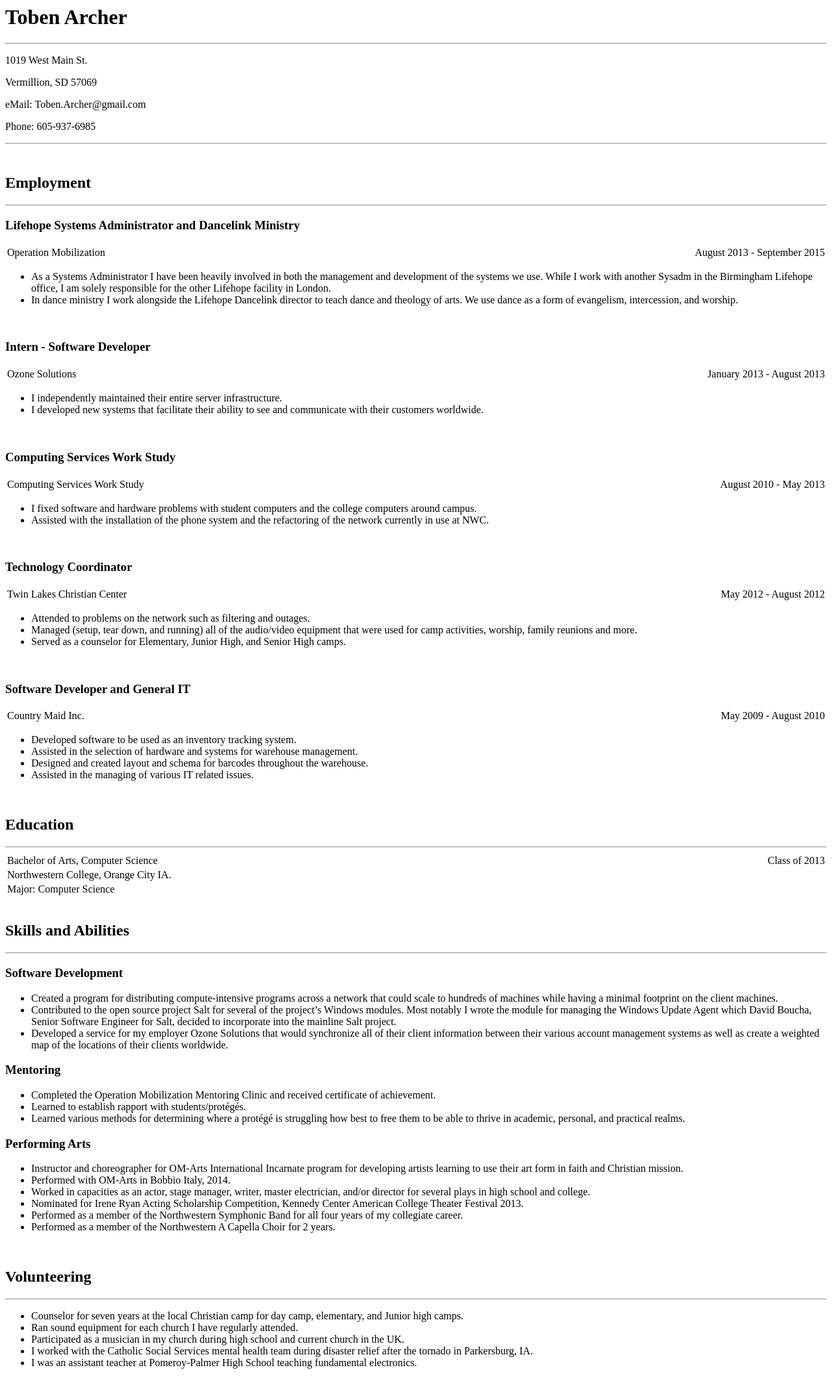
After one commit to Narcolapser/studiosleepygiraffe, a Flask app: page /about/resume in a window 1280 px wide. The commit adds this page. Shown: the whole page at 65% size. Run offline with Flask 2, Linux system fonts and the light colour scheme; some libraries are stand-ins or nearby versions.

Commit message:
Resume is now available, but needs some love.
I've added a resume feature to my website. Like everything it is
data driven. I have a template for the skeleton of the resume but
a JSON file is loaded that populates it with data. This commit is
just a basic setup. I've copied in all of my information from my
previous resume into the json file and formated it in a similar
way. Honestly it looks somewhere between crap and bland. But it's a
first step. Now that I've got the skeleton and data there I will
clean up the template to make it look nicer and update the info
in resume.json to be more accurate of recent developments.

```diff
--- a/studiosleepygiraffe/__init__.py
+++ b/studiosleepygiraffe/__init__.py
@@ -86,6 +86,22 @@
 @app.route("/about")
 def about():
 	return render_template('about.html')
+
+@app.route("/about/resume")
+def resumeHTML():
+	return resume()
+
+@app.route("/about/resume.pdf")
+def resumePDF():
+	template = resume()
+	pdf = StringIO()
+	pisa.CreatePDF(StringIO(template.encode('utf-8')),pdf)
+	pdf.seek(0)
+	return send_file(pdf,attachment_filename="Toben_Archer.pdf",mimetype='application/pdf')
+
+def resume():
+	resume_json = json.load(open(APP_ROOT + "resources/resume.json"))
+	return render_template('resume.html',resume=resume_json)
 
 @app.route("/blog")
 def blog():
--- /dev/null
+++ b/studiosleepygiraffe/resources/resume.json
@@ -0,0 +1,96 @@
+{
+	"employment":
+	[
+		{
+			"dates":"August 2013 - September 2015",
+			"org":"Operation Mobilization",
+			"title":"Lifehope Systems Administrator and Dancelink Ministry",
+			"responsibilities":
+			[
+				"As a Systems Administrator I have been heavily involved in both the management and development of the systems we use. While I work with another Sysadm in the Birmingham Lifehope office, I am solely responsible for the other Lifehope facility in London.",
+				"In dance ministry I work alongside the Lifehope Dancelink director to teach dance and theology of arts. We use dance as a form of evangelism, intercession, and worship."
+			]
+		},
+		{
+			"dates":"January 2013 - August 2013",
+			"org":"Ozone Solutions",
+			"title":"Intern - Software Developer",
+			"responsibilities":
+			[
+				"I independently maintained their entire server infrastructure.",
+				"I developed new systems that facilitate their ability to see and communicate with their customers worldwide."
+			]
+		},
+		{
+			"dates":"August 2010 - May 2013",
+			"org":"Computing Services Work Study",
+			"title":"Computing Services Work Study",
+			"responsibilities":
+			[
+				"I fixed software and hardware problems with student computers and the college computers around campus.",
+				"Assisted with the installation of the phone system and the refactoring of the network currently in use at NWC."
+			]
+		},
+		{
+			"dates":"May 2012 - August 2012",
+			"org":"Twin Lakes Christian Center",
+			"title":"Technology Coordinator",
+			"responsibilities":
+			[
+				"Attended to problems on the network such as filtering and outages.",
+				"Managed (setup, tear down, and running) all of the audio/video equipment that were used for camp activities, worship, family reunions and more.",
+				"Served as a counselor for Elementary, Junior High, and Senior High camps."
+			]
+		},
+		{
+			"dates":"May 2009 - August 2010",
+			"org":"Country Maid Inc.",
+			"title":"Software Developer and General IT",
+			"responsibilities":
+			[
+				"Developed software to be used as an inventory tracking system.",
+				"Assisted in the selection of hardware and systems for warehouse management.",
+				"Designed and created layout and schema for barcodes throughout the warehouse.",
+				"Assisted in the managing of various IT related issues."
+			]
+		}
+	],
+	"skills":
+	[
+		{
+			"title":"Software Development",
+			"content":[
+				"Created a program for distributing compute-intensive programs across a network that could scale to hundreds of machines while having a minimal footprint on the client machines.",
+				"Contributed to the open source project Salt for several of the project’s Windows modules. Most notably I wrote the module for managing the Windows Update Agent which David Boucha, Senior Software Engineer for Salt, decided to incorporate into the mainline Salt project.",
+				"Developed a service for my employer Ozone Solutions that would synchronize all of their client information between their various account management systems as well as create a weighted map of the locations of their clients worldwide."
+			]
+		},
+		{
+			"title":"Mentoring",
+			"content":[
+				"Completed the Operation Mobilization Mentoring Clinic and received certificate of achievement.",
+				"Learned to establish rapport with students/protégés.",
+				"Learned various methods for determining where a protégé is struggling how best to free them to be able to thrive in academic, personal, and practical realms."
+			]
+		},
+		{
+			"title":"Performing Arts",
+			"content":[
+				"Instructor and choreographer for OM-Arts International Incarnate program for developing artists learning to use their art form in faith and Christian mission.",
+				"Performed with OM-Arts in Bobbio Italy, 2014.",
+				"Worked in capacities as an actor, stage manager, writer, master electrician, and/or director for several plays in high school and college.",
+				"Nominated for Irene Ryan Acting Scholarship Competition, Kennedy Center American College Theater Festival 2013.",
+				"Performed as a member of the Northwestern Symphonic Band for all four years of my collegiate career.",
+				"Performed as a member of the Northwestern A Capella Choir for 2 years."
+			]
+		}
+	],
+	"volunteering":
+	[
+		"Counselor for seven years at the local Christian camp for day camp, elementary, and Junior high camps.",
+		"Ran sound equipment for each church I have regularly attended.",
+		"Participated as a musician in my church during high school and current church in the UK.",
+		"I worked with the Catholic Social Services mental health team during disaster relief after the tornado in Parkersburg, IA.",
+		"I was an assistant teacher at Pomeroy-Palmer High School teaching fundamental electronics."
+	]
+}
--- a/studiosleepygiraffe/resources/snow.csv
+++ b/studiosleepygiraffe/resources/snow.csv
@@ -1,3 +1,5 @@
 01,27
 02,05
 02,09
+02,23
+02,24
--- a/studiosleepygiraffe/templates/about.html
+++ b/studiosleepygiraffe/templates/about.html
@@ -4,7 +4,9 @@
 	<div class="about_text">
 		<h1 style="text-align:  center;" >The mind behind<br/>Studio Sleepy Giraffe</h1>
 		<img class="about_picture" src="/static/face.jpeg"/>
-		<p>I am Toben "Narcolapser" Archer. I work as a software developer by day and the same by night as a hobby. At home I work primarily in Python and Kivy making apps for Android and PC. This website is setup primarily as a professional website. It is here so that I can point potential employeers or partners to something to get a little information about me.</p>
+		<p>I am Toben "Narcolapser" Archer. I work as a software developer by day and the same by night as a hobby. At home I work primarily in Python and Kivy making apps for Android and PC. This website, a custom Flask app, is setup primarily as a professional website. It is here so that I can point potential employeers or partners to something to get a little information about me.</p>
+
+		<p>Resume: <a href="/about/resume">HTML</a> or <a href="/about/resume.pdf">PDF Download</a></p>
 	</div>
 </div>
 {% endblock %}
--- /dev/null
+++ b/studiosleepygiraffe/templates/resume.html
@@ -0,0 +1,62 @@
+<html>
+	<Title>Toben Archer</title>
+	<h1>Toben Archer</h1>
+	<hr/>
+	<p>1019 West Main St.</p>
+	<p>Vermillion, SD 57069</p>
+	<p>eMail: Toben.Archer@gmail.com</p>
+	<p>Phone: 605-937-6985</p>
+	<hr/><br/>
+	<h2>Employment</h2>
+	<hr/>
+	{% for job in resume['employment'] %}
+	<h3>{{job['title']}}</h3>
+	<table style="width:100%;">
+		<tr>
+			<td>{{job['org']}}</td>
+			<td style="text-align:right;">{{job['dates']}}</td>
+		</tr>
+	</table>
+	<ul>
+		{% for resp in job['responsibilities'] %}
+		<li>{{resp}}</li>
+		{% endfor %}
+	</ul>
+	<br/>
+	{% endfor %}
+	<h2>Education</h2>
+	<hr/>
+	<table style="width:100%;">
+		<tr>
+			<td>Bachelor of Arts, Computer Science</td>
+			<td style="text-align:right;">Class of 2013</td>
+		</tr>
+		<tr>
+			<td>Northwestern College, Orange City IA.</td>
+		</tr>
+		<tr>
+			<td>Major: Computer Science</td>
+		</tr>
+	</table>
+	<br/>
+	<h2>Skills and Abilities</h2>
+	<hr/>
+	{% for skill_set in resume['skills'] %}
+	<h3>{{skill_set['title']}}</h3>
+	<ul>
+		{% for skill in skill_set['content'] %}
+		<li>{{skill}}</li>
+		{% endfor %}
+	</ul>
+	{% endfor %}
+
+	<br/>
+	<h2>Volunteering</h2>
+	<hr/>
+	<ul>
+	{% for action in resume['volunteering'] %}
+		<li>{{action}}</li>
+	{% endfor %}
+	</ul>
+	<br/>
+</html>
```
